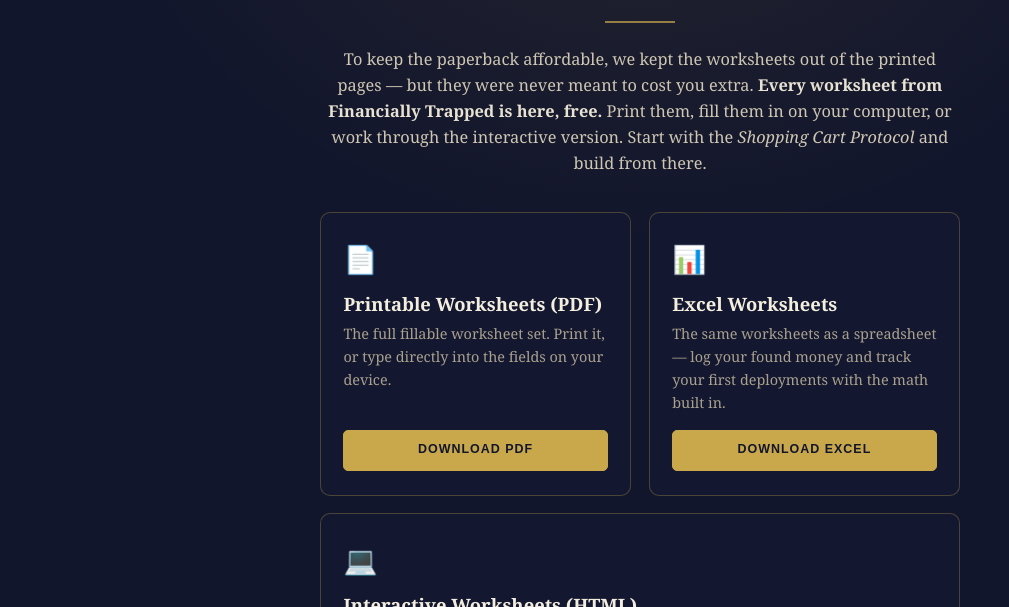
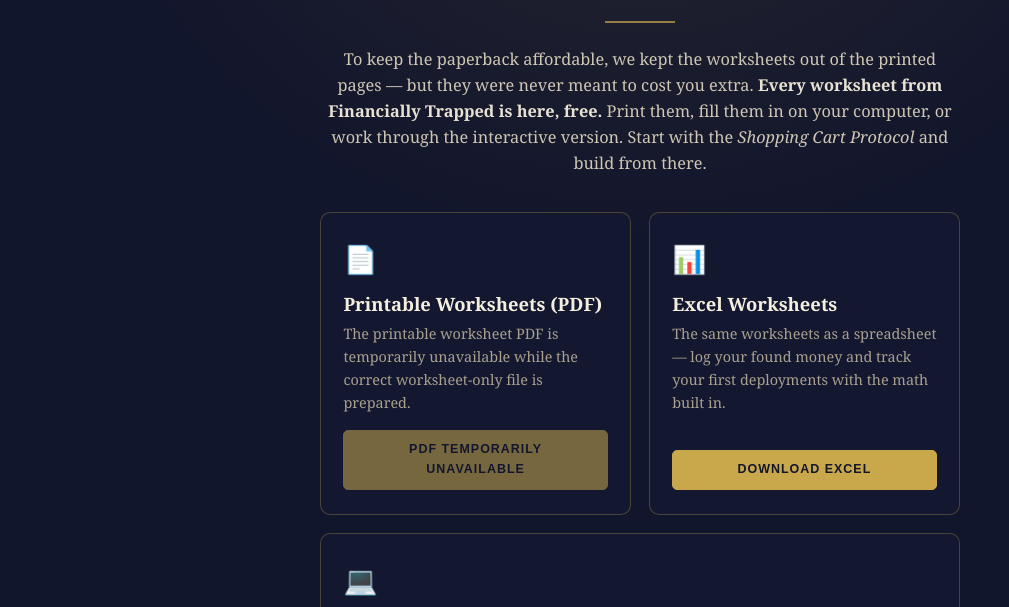
Before and after one commit to corvusverity-alt/verity-architecture-site, a plain HTML site: page worksheets.html in a window 1280 px wide. Shown: the part 177-784 px from the top of the page, without its empty margins (0-1009 px from the left). Drawn offline with Linux system fonts and the light colour scheme.

Commit message:
Remove incorrect full-book PDF link from worksheets page

```diff
--- a/worksheets.html
+++ b/worksheets.html
@@ -50,8 +50,8 @@
     <div class="card">
       <div class="ic">&#128196;</div>
       <h3>Printable Worksheets (PDF)</h3>
-      <p>The full fillable worksheet set. Print it, or type directly into the fields on your device.</p>
-      <a class="btn" href="downloads/financially-trapped-worksheets.pdf" download>Download PDF</a>
+      <p>The printable worksheet PDF is temporarily unavailable while the correct worksheet-only file is prepared.</p>
+      <span class="btn" aria-disabled="true" style="opacity:.55;cursor:not-allowed;">PDF Temporarily Unavailable</span>
     </div>
     <div class="card">
       <div class="ic">&#128202;</div>
```
